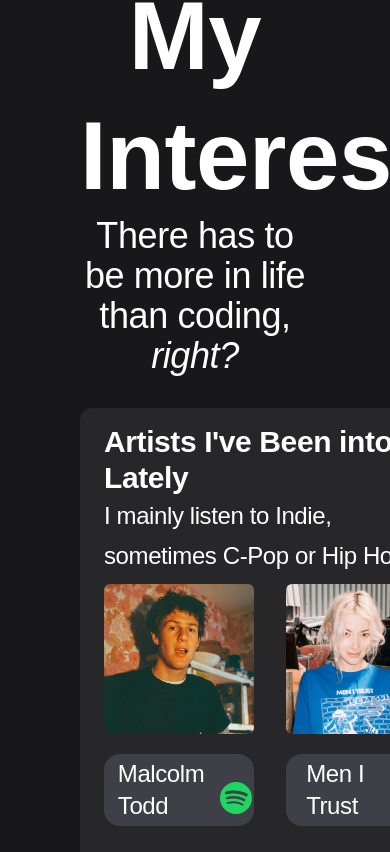
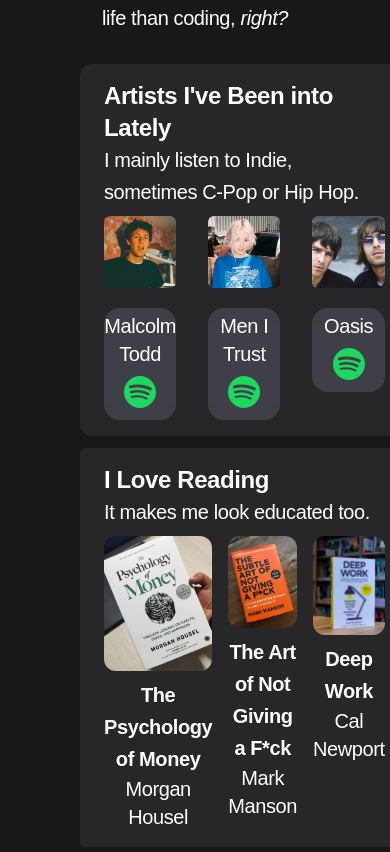
Before and after one commit to wz-Tan/Portfolio_2026, a React (Vite) app: page / in a window 390 px wide. Shown: the part 2632-3484 px from the top of the page. Built offline with nearby package versions, Linux system fonts and the light colour scheme; a web font is replaced by a local one.

Commit message:
Interests, Responsive

```diff
--- a/src/App.jsx
+++ b/src/App.jsx
@@ -321,12 +321,12 @@
           </div>
 
           {/* Education Timeline */}
-          <div className="flex flex-wrap gap-5 md:gap-10">
+          <div className="flex flex-col sm:flex-row flex-wrap gap-5 md:gap-10">
             <div className="flex-1 border-x-2 border-white  flex flex-col p-4 rounded-2xl hover:border-zinc-600 transition-colors ease-in-out duration-100">
               <h1 className="text-2xl md:text-3xl font-semibold">
                 Sunway University
               </h1>
-              <p className="leading-10 md:leading-15 text-xl md:text-2xl font-medium">
+              <p className="py-2 md:py-4 text-xl md:text-2xl font-medium">
                 Bachelor of Science (Honours) in Computer Science
               </p>
               <p className="leading-5 text-xl md:text-2xl font-light text-zinc-500">
@@ -338,7 +338,7 @@
               <h1 className="text-2xl md:text-3xl  font-semibold">
                 Asia Pacific University of Technology and Innovation
               </h1>
-              <p className="leading-10 md:leading-15 text-xl md:text-2xl font-medium">
+              <p className="py-2 md:py-4 text-xl md:text-2xl font-medium">
                 Foundation in Computing and Technology
               </p>
               <p className="leading-5 text-xl md:text-2xl font-light text-zinc-500">
@@ -348,10 +348,10 @@
           </div>
 
           <div className="mt-15">
-            <p className="leading-30 text-8xl font-semibold text-center">
+            <p className="leading-10 md:leading-20 lg:leading-30 text-4xl md:text-6xl lg:text-8xl font-semibold text-center">
               My Interests
             </p>
-            <p className="text-center text-4xl font-light">
+            <p className="text-center text-xl md:text-2xl lg:text-4xl font-light">
               There has to be more in life than coding, <em>right?</em>
             </p>
 
@@ -359,10 +359,10 @@
             <div className="flex flex-wrap gap-2.5 mt-8">
               <div className="flex-2 flex flex-col gap-3">
                 <div className="rounded-xl bg-zinc-800 p-4 px-6">
-                  <p className="text-3xl font-semibold">
+                  <p className="text-2xl md:text-3xl font-semibold">
                     Artists I've Been into Lately
                   </p>
-                  <p className="leading-10 text-2xl font-light">
+                  <p className="leading-8 md:leading-10 text-xl md:text-2xl font-light">
                     I mainly listen to Indie, sometimes C-Pop or Hip Hop.
                   </p>
 
@@ -379,10 +379,12 @@
                         href="https://open.spotify.com/artist/7eKkW1zo5uzW8kUntiiBvz?si=gs3p9TeMSeGtAjlY2cFyOg"
                         target="_blank"
                       >
-                        <div className="flex items-center justify-center gap-2 bg-zinc-700 rounded-2xl py-1 pl-5 hover:bg-black hover:cursor-pointer transition duration-200">
-                          <p className="text-2xl font-light">Malcolm Todd</p>
+                        <div className="flex flex-col lg:flex-row items-center lg:justify-center md:gap-2 bg-zinc-700 rounded-2xl py-1 lg:pl-5 hover:bg-black hover:cursor-pointer transition duration-200">
+                          <p className="text-xl md:text-2xl font-light text-center lg:text-start">
+                            Malcolm Todd
+                          </p>
                           <img
-                            className="w-12 aspect-square self-end"
+                            className="w-12 aspect-square lg:self-end"
                             src="/spotify.svg"
                           />
                         </div>
@@ -400,10 +402,12 @@
                         href="https://open.spotify.com/artist/3zmfs9cQwzJl575W1ZYXeT?si=wmDpwCzNTb6UzRF2d-nylQ"
                         target="_blank"
                       >
-                        <div className="flex items-center justify-center gap-2 bg-zinc-700 rounded-2xl py-1 pl-5 hover:bg-black hover:cursor-pointer transition duration-200">
-                          <p className="text-2xl font-light">Men I Trust</p>
+                        <div className="flex flex-col lg:flex-row items-center lg:justify-center md:gap-2 bg-zinc-700 rounded-2xl py-1 lg:pl-5 hover:bg-black hover:cursor-pointer transition duration-200">
+                          <p className="text-xl md:text-2xl font-light text-center lg:text-start">
+                            Men I Trust
+                          </p>
                           <img
-                            className="w-12 aspect-square self-end"
+                            className="w-12 aspect-square lg:self-end"
                             src="/spotify.svg"
                           />
                         </div>
@@ -421,10 +425,12 @@
                         href="https://open.spotify.com/artist/2DaxqgrOhkeH0fpeiQq2f4?si=x2lWVhKlSJSN4h4Lm49YdA"
                         target="_blank"
                       >
-                        <div className="flex items-center justify-center gap-2 bg-zinc-700 rounded-2xl py-1 pl-5 hover:bg-black hover:cursor-pointer transition duration-200">
-                          <p className="text-2xl font-light">Oasis</p>
+                        <div className="flex flex-col lg:flex-row items-center lg:justify-center md:gap-2 bg-zinc-700 rounded-2xl py-1 lg:pl-5 hover:bg-black hover:cursor-pointer transition duration-200">
+                          <p className="text-xl md:text-2xl font-light text-center lg:text-start">
+                            Oasis
+                          </p>
                           <img
-                            className="w-12 aspect-square self-end"
+                            className="w-12 aspect-square lg:self-end"
                             src="/spotify.svg"
                           />
                         </div>
@@ -434,8 +440,10 @@
                 </div>
                 {/* Books */}
                 <div className="rounded-md bg-zinc-800 p-4 px-6">
-                  <p className="text-3xl font-semibold ">I Love Reading</p>
-                  <p className="leading-10 text-2xl font-light">
+                  <p className="text-2xl md:text-3xl font-semibold">
+                    I Love Reading
+                  </p>
+                  <p className="leading-8 md:leading-10 text-xl md:text-2xl font-light">
                     It makes me look educated too.
                   </p>
 
@@ -447,23 +455,27 @@
                           className="w-full h-full rounded-xl object-cover"
                         />
                       </div>
-                      <p className="text-2xl font-semibold mt-2 leading-10">
+                      <p className="text-xl md:text-2xl font-semibold mt-2 leading-8 md:leading-10">
                         The Psychology of Money
                       </p>
-                      <p className="text-2xl font-light">Morgan Housel</p>
+                      <p className="text-xl md:text-2xl font-light">
+                        Morgan Housel
+                      </p>
                     </div>
 
-                    <div className="flex  flex-col flex-1 text-center">
+                    <div className="flex flex-col flex-1 text-center">
                       <div className="w-full aspect-square">
                         <img
                           src="/artOfNotGivingAF.jpg"
                           className="w-full h-full rounded-xl object-cover"
                         />
                       </div>
-                      <p className="text-2xl font-semibold mt-2 leading-10">
+                      <p className="text-xl md:text-2xl font-semibold mt-2 leading-8 md:leading-10">
                         The Art of Not Giving a F*ck
                       </p>
-                      <p className="text-2xl font-light">Mark Manson</p>
+                      <p className="text-xl md:text-2xl font-light">
+                        Mark Manson
+                      </p>
                     </div>
 
                     <div className="flex flex-col flex-1 text-center">
@@ -473,10 +485,12 @@
                           className="w-full h-full rounded-xl object-cover"
                         />
                       </div>
-                      <p className="text-2xl font-semibold mt-2 leading-10">
+                      <p className="text-xl md:text-2xl font-semibold mt-2 leading-8 md:leading-10">
                         Deep Work
                       </p>
-                      <p className="text-2xl font-light">Cal Newport</p>
+                      <p className="text-xl md:text-2xl font-light">
+                        Cal Newport
+                      </p>
                     </div>
                   </div>
                 </div>
@@ -570,9 +584,13 @@
         {/* Projects */}
 
         <div className="w-full flex flex-col mt-15 min-h-screen" id="skills">
-          <p className="text-4xl font-light">Experiences</p>
-          <p className="leading-30 text-8xl font-semibold">Technical Skills</p>
-          <p className="p-4 text-2xl font-light">
+          <p className="text-xl md:text-2xl lg:text-4xl font-light">
+            Experiences
+          </p>
+          <p className="leading-12 md:leading-30 text-4xl md:text-6xl lg:text-8xl font-semibold">
+            Technical Skills
+          </p>
+          <p className="p-4 text-lg md:text-xl lg:text-2xl font-light">
             My projects are a mix between hobby projects as well as hackathon
             prototypes. In this section, I'll cover the work I've done, tools,
             languages and frameworks I have experience with. I have dabbled in
```
